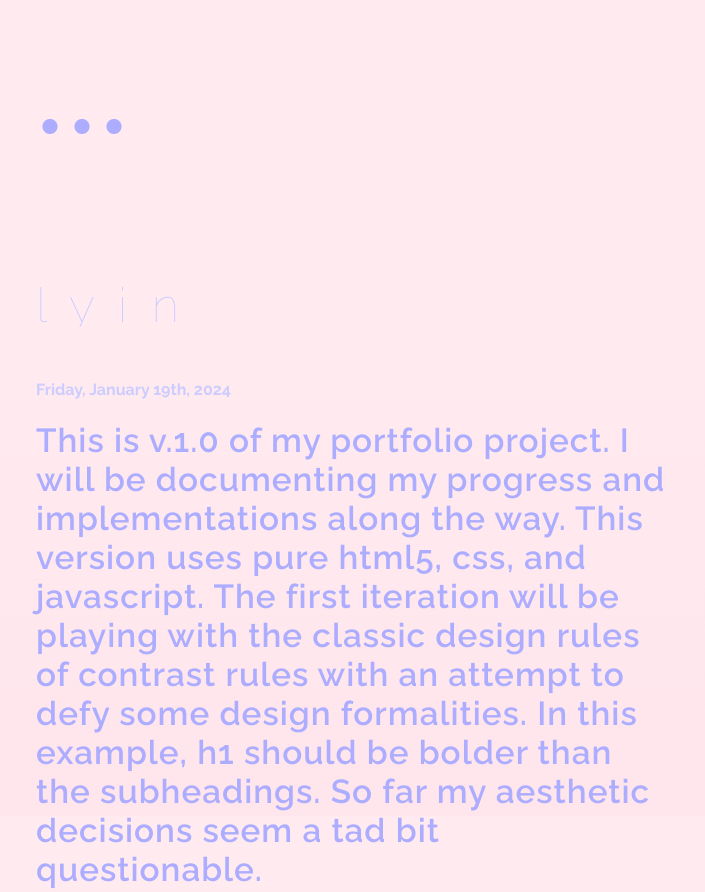
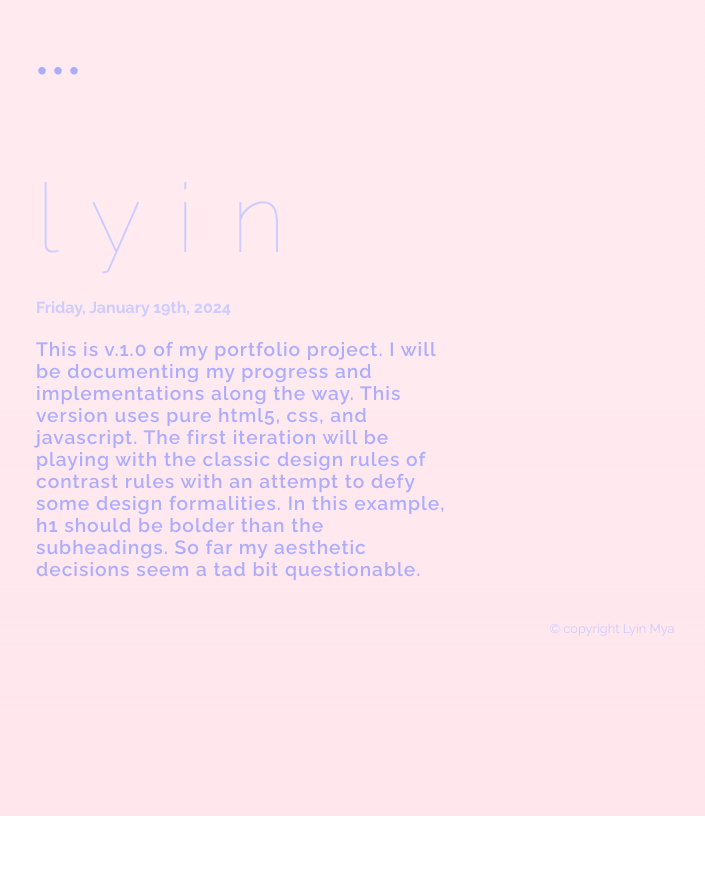
Before and after one commit to ElleOwO/ElleOwO.github.io, a plain HTML site: page Index.html in a window 1280 px wide. Shown: the top 892 px of the page, without its empty margins (36-741 px from the left). After the commit the page ends 816 px from the top, so only its background shows below. Drawn offline with Linux system fonts and the light colour scheme.

Commit message:
v.1.0  dimension changes and favicon

```diff
--- a/Index.html
+++ b/Index.html
@@ -2,25 +2,24 @@
 <html lang="en">
 <head>
 
-<!--    <script src="https://kit.fontawesome.com/8e88782acb.js" crossorigin="anonymous"></script>-->
-    <!--Get your code at fontawesome.com-->
+<!--<script src="https://kit.fontawesome.com/8e88782acb.js" crossorigin="anonymous"></script>-->
 
-
-
-<!--    pages-->
+<!--stylesheets-->
     <link rel="stylesheet" href="styles.css">
     <link rel="stylesheet" href="stylenav.css">
-
-
-
+<!--fonts-->
     <link rel="preconnect" href="https://fonts.googleapis.com">
     <link rel="preconnect" href="https://fonts.gstatic.com" crossorigin>
     <link href="https://fonts.googleapis.com/css2?family=Raleway:ital,wght@0,100;0,200;0,300;0,400;0,500;0,600;0,700;1,100;1,200;1,300;1,400;1,500;1,600;1,700&display=swap" rel="stylesheet">
-    <!--h2 font-->
+
     <meta charset="utf-8">
     <meta name="viewport" content="width=device-width, initial-scale=1.0">
+
     <title>L y i n</title>
+    <link rel="icon" type="image/x-icon" href="favicon.webp">
+
 </head>
+
 <body>
 <script src="hello.js" defer></script>
 
@@ -35,25 +34,21 @@
 <span onclick="openNav()" id="open" class="open">...</span>
 
 
-
-
 <div>
-
-
     <div class="main">
-        <h1 style="font-size: 3em;">l y i n</h1>
+        <h1>l y i n</h1>
         <div class="underline">
             <a>hello</a></div>
        <span class="visually-hidden"></span>
         <h4>Friday, January 19th, 2024</h4>
         <p>This is v.1.0 of my portfolio project. I will be documenting my progress and implementations along the way. This version uses pure html5, css, and javascript. The first iteration will be playing with the classic design rules of contrast rules with an attempt to defy some design formalities. In this example, h1 should be bolder than the subheadings. So far my aesthetic decisions seem a tad bit questionable. </p>
     </div>
+</div>
 
-</div>
 <div class="footer">
     <a href="https://www.linkedin.com/in/lyin-mya-5453562aa/"><i class="fab fa-linkedin" style="color: #ffffff;"></i></a>
-
-    © copyright Lyin Mya</div>
+    © copyright Lyin Mya
+</div>
 
 
 </body>
--- a/hello.js
+++ b/hello.js
@@ -8,8 +8,6 @@ function openNav() {
 
 function closeNav() {
     console.log("Closing navigation");
-    document.getElementById("open").style.animation ="fade-in 10s";
-
     document.getElementById("mySidenav").style.width = "0";
     document.getElementById("open").style.zIndex = "99999";
     document.getElementById("close").style.zIndex = "0";
--- a/styles.css
+++ b/styles.css
@@ -17,19 +17,135 @@ body {
 
 }
 
+h1 {
+    text-align: left;
+    font-weight: 100;
+    z-index: 1;
+    font-size: 6em;
+    letter-spacing: 6px;
+    height: 50px;
+    width: 500px;
+
+}
+
+.visually-hidden {clip-path: inset(100%);
+    clip: rect(1px, 1px, 1px, 1px);
+    height: 1px;
+    overflow: hidden;
+    position: absolute;
+    white-space: nowrap;
+    width: 1px;
+
+
+}
+
+p {
+    margin: 0;
+    padding: 0;
+    font-weight: 600;
+    letter-spacing: 1px;
+    font-size: 1.5vw;
+    width: 60%;
+    color:#ADADFF;
+
+}
+
+#open {
+    margin-left: 54px;
+    padding: 8px;
+    float: left;
+    display: block;
+    z-index: 9999;
+    font-size: 5vw;
+    font-family: "Source Code Pro", serif;
+    color:#ADADFF;
+}
+
+.open span:hover {
+    color: #ffafcc;
+}
+
+.main {
+    display: flex;
+    flex-direction: column;
+    color: #CCCCFF;
+    float: left;
+    width: 60%;
+    padding: 0 1em 1em 4em;
+
+}
+
+.underline{
+display: flex;
+    max-height: 10px;
+    float: inherit;
+
+}
+.main a{
+    /*by removing absolute and using margin top i was able to keep the underline relative to h1*/
+    z-index: 2;
+    left: 15%;
+    margin-top: -82px;
+    height: 60px;
+    width: 300px;
+
+    color: rgba(204,204,255, 0);
+    background-image: linear-gradient(#CCCCFF, #CCCCFF);
+    background-size: 0 0.1em;
+    background-position-y: 100%;
+    background-repeat: no-repeat;
+    transition: background-size 0.2s ease-in-out;
+
+    text-align: left;
+    font-weight: 100;
+    font-size: 1em;
+    letter-spacing: 6px;
+
+}
+
+.main a:hover,
+.main a:focus,
+.main a:active {
+    background-size: 100% 0.1em;
+}
+
+
+i {
+    margin-left: auto;
+    margin-right: auto;
+    padding: 10px;
+    margin-bottom: 10px;
+
+
+}
+.footer {
+    display: flex;
+    flex-direction: column;
+    margin-left: auto;
+    margin-right: auto;
+    color: #CCCCFF;
+    padding: 10px;
+    margin-bottom: 10px;
+    font-size: 1vw;
+
+}
+
+
+@media only screen and (max-width: 450px) {
+    /* For mobile phones: */
+    .menu, .main, .right {
+        width: 60%;
+    }
+
+}
+
 /*body animation*/
-h1  {
+h1, .open  {
     animation: fadeIn 1s;
     -webkit-animation: fadeIn 1s;
     -moz-animation: fadeIn 1s;
     -o-animation: fadeIn 1s;
 }
-
-.open{
-    animation: 3s infinite alternate slidein;
-
-}
-
 @keyframes cssAnimation {
     0% { opacity: 0; }
     100% { opacity: 1; }
@@ -70,156 +186,3 @@ p {
     0% { opacity: 0; }
     100% { opacity: 1; }
 }
-
-
-
-h1 {
-    text-align: left;
-    font-weight: 100;
-    z-index: 1;
-    font-size: 24px;
-    letter-spacing: 6px;
-    top: 4px;
-    height: 50px;
-    margin-top: 42px;
-    width: 190px;
-    overflow: hidden;
-
-
-}
-
-
-
-.visually-hidden {clip-path: inset(100%);
-    clip: rect(1px, 1px, 1px, 1px);
-    height: 1px;
-    overflow: hidden;
-    position: absolute;
-    white-space: nowrap;
-    width: 1px;
-
-
-}
-
-
-p {
-    margin: 0;
-    padding: 0;
-    font-weight: 600;
-    letter-spacing: 1px;
-    /*font-size: 24px;*/
-    font-size: 2.6vw;
-
-    color:#ADADFF;
-
-}
-
-
-
-#open {
-    margin-left: 54px;
-    padding: 8px;
-    float: left;
-    display: block;
-    z-index: 9999;
-    font-size: 10vw;
-    font-family: "Source Code Pro", serif;
-    color:#ADADFF;
-}
-
-.open span:hover {
-    color: #ffafcc;
-}
-
-
-
-
-.main {
-    display: flex;
-    flex-direction: column;
-    color: #CCCCFF;
-    float: left;
-    width: 60%;
-    padding: 4em;
-
-
-}
-
-.underline{
-display: flex;
-    max-height: 10px;
-    float: inherit;
-
-
-
-}
-.main a{
-    z-index: 2;
-    left: 15%;
-    margin-top: -95px;
-    height: 60px;
-    text-align: left;
-    width: 190px;
-    /*by removing absolute and using margin top i was able to keep the underline relative to h1*/
-
-    color: rgba(204,204,255, 0);
-    background-image: linear-gradient(#CCCCFF, #CCCCFF);
-    background-size: 0 0.1em;
-    background-position-y: 100%;
-    background-repeat: no-repeat;
-    transition: background-size 0.2s ease-in-out;
-
-    font-weight: 100;
-    font-size: 1em;
-    letter-spacing: 6px;
-
-}
-
-.main a:hover,
-.main a:focus,
-.main a:active {
-    background-size: 100% 0.1em;
-}
-
-
-
-
-.right {
-    /*background-color: #e5e5e5;*/
-    float: left;
-    width: 20%;
-    text-align: center;
-}
-
-i {
-    margin-left: auto;
-    margin-right: auto;
-    padding: 10px;
-    margin-bottom: 10px;
-
-
-}
-.footer {
-    display: flex;
-    flex-direction: column;
-    margin-left: auto;
-    margin-right: auto;
-    color: #CCCCFF;
-    padding: 10px;
-    margin-bottom: 10px;
-    font-size: 2vw;
-
-}
-
-
-
-
-
-
-@media only screen and (max-width: 620px) {
-    /* For mobile phones: */
-    .menu, .main, .right {
-        width: 100%;
-    }
-
-}
```
Also changed, not shown: favicon.webp (added).
